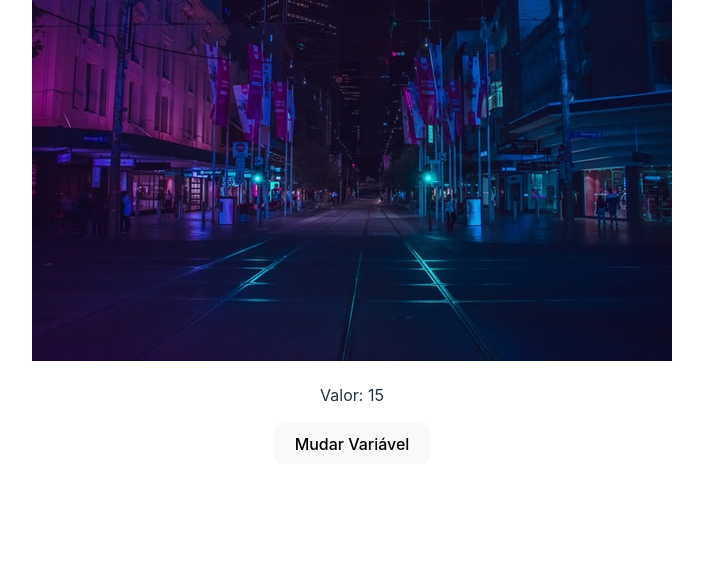
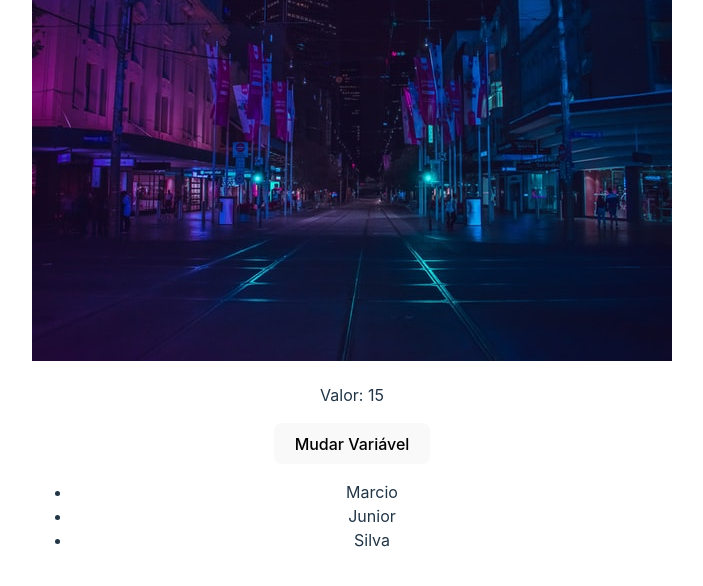
Before and after one commit to juniormps/estudos-react, a React (Vite) app in the folder 3-AVANCANDO-EM-REACT/avancando-em-react/: page / in a window 1280 px wide. Shown: the part 656-1242 px from the top of the page, without its empty margins (288-991 px from the left). Built offline with nearby package versions, Linux system fonts and the light colour scheme.

Commit message:
renderizando listas

```diff
--- a/3-AVANCANDO-EM-REACT/avancando-em-react/src/App.jsx
+++ b/3-AVANCANDO-EM-REACT/avancando-em-react/src/App.jsx
@@ -4,6 +4,7 @@ import ManageData from './components/ManageData'
 import './App.css'
 
 import City from "./assets/city.jpg"
+import ListRender from './components/ListRender'
 
 function App() {
   const [count, setCount] = useState(0)
@@ -19,6 +20,7 @@ function App() {
         <img src={City} alt="Paisagem de Cidade" />
       </div>
       <ManageData/>
+      <ListRender/>
     </>
   )
 }
--- /dev/null
+++ b/3-AVANCANDO-EM-REACT/avancando-em-react/src/components/ListRender.jsx
@@ -0,0 +1,20 @@
+import {useState} from 'react'
+
+const ListRender = () => {
+    const [list] = useState(["Marcio", "Junior", "Silva"])
+
+  return (
+    <>
+        <div>
+            <ul>
+                {/*Atentar para o return do map: aqui deve ser com parenteses (diferente do JS normal, que é com "{}") ou sem nada*/}
+                {list.map((nome) => (
+                    <li>{nome}</li>
+                ))}
+            </ul>
+        </div>
+    </>
+  )
+}
+
+export default ListRender
```
